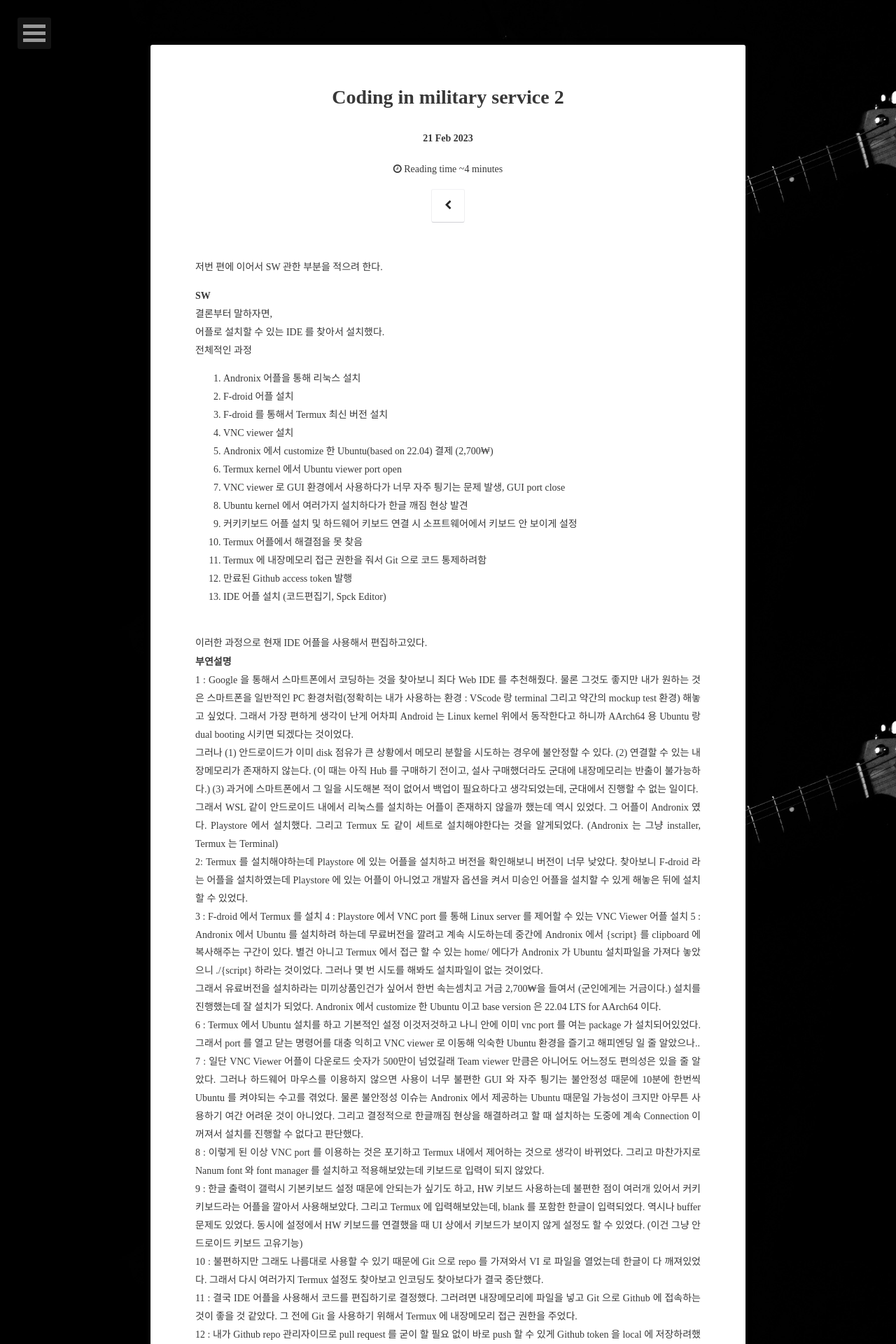
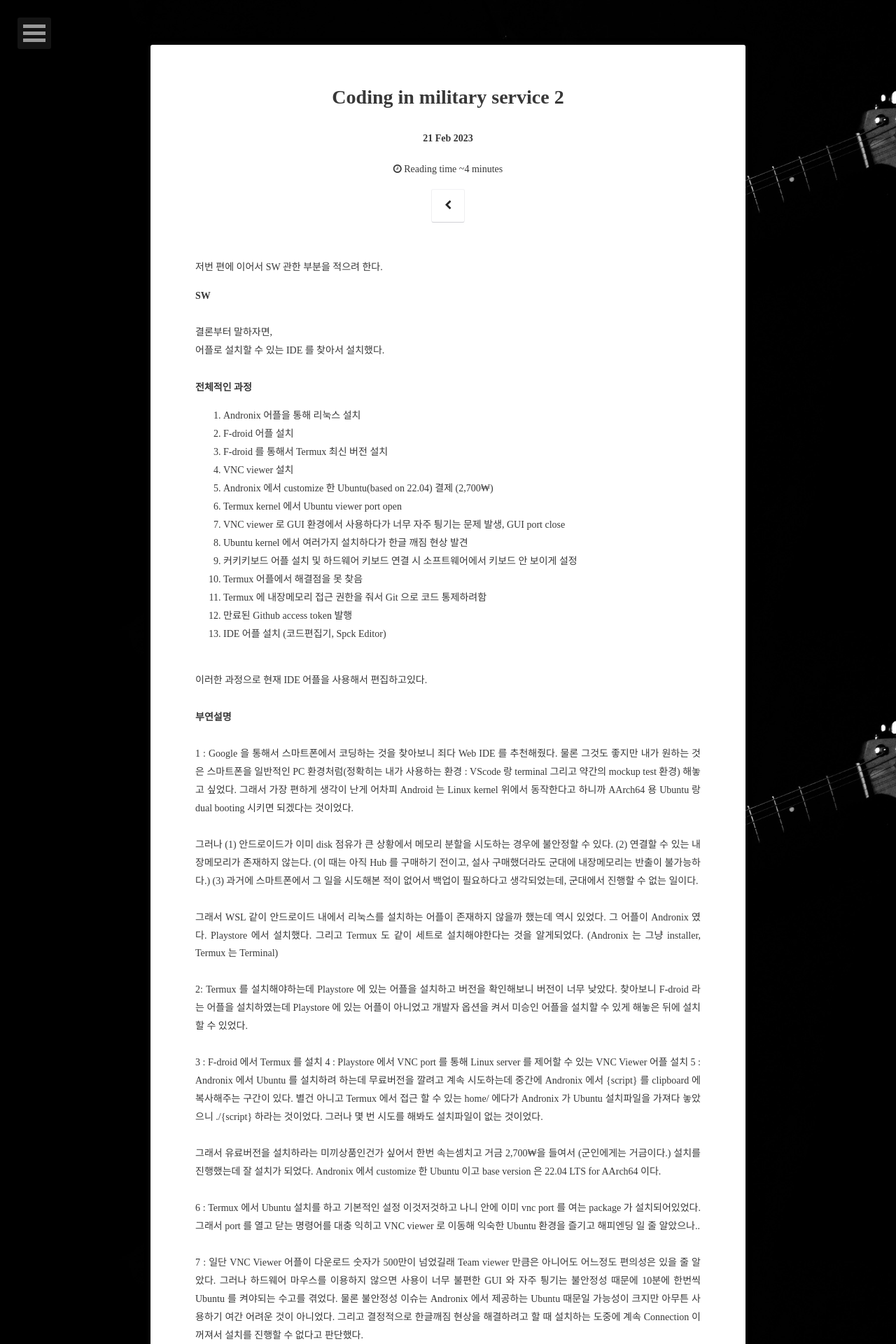
Before and after one commit to siloFoX/siloFoX.github.io, a Jekyll site: the page built from _posts/2023-02-21-coding-in-military-service-2.md, in a window 1280 px wide. Shown: the top 1920 px of the page at 70% size. Built offline with Jekyll 4.4.1, drawn with Linux system fonts in a browser that asks for light colours; comment, search, counter and statistics services are not loaded.

```diff
--- a/_posts/2023-02-21-coding-in-military-service-2.md
+++ b/_posts/2023-02-21-coding-in-military-service-2.md
@@ -30,10 +30,10 @@ comments: true
 저번 편에 이어서 SW 관한 부분을 적으려 한다.<br>
 
 <b>SW</b>
-<br>
+<br><br>
 결론부터 말하자면,<br>
-어플로 설치할 수 있는 IDE 를 찾아서 설치했다.<br>
-전체적인 과정<br>
+어플로 설치할 수 있는 IDE 를 찾아서 설치했다.<br><br>
+<b>전체적인 과정</b><br>
 1. Andronix 어플을 통해 리눅스 설치
 2. F-droid 어플 설치
 3. F-droid 를 통해서 Termux 최신 버전 설치
@@ -50,25 +50,25 @@ comments: true
 
 <br>
 이러한 과정으로 현재 IDE 어플을 사용해서 편집하고있다.
-<br>
+<br><br>
 <b>부연설명</b>
-<br>
-1 : Google 을 통해서 스마트폰에서 코딩하는 것을 찾아보니 죄다 Web IDE 를 추천해줬다. 물론 그것도 좋지만 내가 원하는 것은 스마트폰을 일반적인 PC 환경처럼(정확히는 내가 사용하는 환경 : VScode 랑 terminal 그리고 약간의 mockup test 환경) 해놓고 싶었다. 그래서 가장 편하게 생각이 난게 어차피 Android 는 Linux kernel 위에서 동작한다고 하니까 AArch64 용 Ubuntu 랑 dual booting 시키면 되겠다는 것이었다. <br>
-그러나 (1) 안드로이드가 이미 disk 점유가 큰 상황에서 메모리 분할을 시도하는 경우에 불안정할 수 있다. (2) 연결할 수 있는 내장메모리가 존재하지 않는다. (이 때는 아직 Hub 를 구매하기 전이고, 설사 구매했더라도 군대에 내장메모리는 반출이 불가능하다.) (3) 과거에 스마트폰에서 그 일을 시도해본 적이 없어서 백업이 필요하다고 생각되었는데, 군대에서 진행할 수 없는 일이다. <br>
+<br><br>
+1 : Google 을 통해서 스마트폰에서 코딩하는 것을 찾아보니 죄다 Web IDE 를 추천해줬다. 물론 그것도 좋지만 내가 원하는 것은 스마트폰을 일반적인 PC 환경처럼(정확히는 내가 사용하는 환경 : VScode 랑 terminal 그리고 약간의 mockup test 환경) 해놓고 싶었다. 그래서 가장 편하게 생각이 난게 어차피 Android 는 Linux kernel 위에서 동작한다고 하니까 AArch64 용 Ubuntu 랑 dual booting 시키면 되겠다는 것이었다. <br><br>
+그러나 (1) 안드로이드가 이미 disk 점유가 큰 상황에서 메모리 분할을 시도하는 경우에 불안정할 수 있다. (2) 연결할 수 있는 내장메모리가 존재하지 않는다. (이 때는 아직 Hub 를 구매하기 전이고, 설사 구매했더라도 군대에 내장메모리는 반출이 불가능하다.) (3) 과거에 스마트폰에서 그 일을 시도해본 적이 없어서 백업이 필요하다고 생각되었는데, 군대에서 진행할 수 없는 일이다. <br><br>
 그래서 WSL 같이 안드로이드 내에서 리눅스를 설치하는 어플이 존재하지 않을까 했는데 역시 있었다. 그 어플이 Andronix 였다. Playstore 에서 설치했다. 그리고 Termux 도 같이 세트로 설치해야한다는 것을 알게되었다.
-(Andronix 는 그냥 installer, Termux 는 Terminal) <br>
-2: Termux 를 설치해야하는데 Playstore 에 있는 어플을 설치하고 버전을 확인해보니 버전이 너무 낮았다. 찾아보니 F-droid 라는 어플을 설치하였는데 Playstore 에 있는 어플이 아니었고 개발자 옵션을 켜서 미승인 어플을 설치할 수 있게 해놓은 뒤에 설치할 수 있었다. <br>
+(Andronix 는 그냥 installer, Termux 는 Terminal) <br><br>
+2: Termux 를 설치해야하는데 Playstore 에 있는 어플을 설치하고 버전을 확인해보니 버전이 너무 낮았다. 찾아보니 F-droid 라는 어플을 설치하였는데 Playstore 에 있는 어플이 아니었고 개발자 옵션을 켜서 미승인 어플을 설치할 수 있게 해놓은 뒤에 설치할 수 있었다. <br><br>
 3 : F-droid 에서 Termux 를 설치
 4 : Playstore 에서 VNC port 를 통해 Linux server 를 제어할 수 있는 VNC Viewer 어플 설치
-5 : Andronix 에서 Ubuntu 를 설치하려 하는데 무료버전을 깔려고 계속 시도하는데 중간에 Andronix 에서 {script} 를 clipboard 에 복사해주는 구간이 있다. 별건 아니고 Termux 에서 접근 할 수 있는 home/ 에다가 Andronix 가 Ubuntu 설치파일을 가져다 놓았으니 ./{script} 하라는 것이었다. 그러나 몇 번 시도를 해봐도 설치파일이 없는 것이었다. <br>
-그래서 유료버전을 설치하라는 미끼상품인건가 싶어서 한번 속는셈치고 거금 2,700₩을 들여서 (군인에게는 거금이다.) 설치를 진행했는데 잘 설치가 되었다. Andronix 에서 customize 한 Ubuntu 이고 base version 은 22.04 LTS for AArch64 이다.<br>
-6 : Termux 에서 Ubuntu 설치를 하고 기본적인 설정 이것저것하고 나니 안에 이미 vnc port 를 여는 package 가 설치되어있었다. 그래서 port 를 열고 닫는 명령어를 대충 익히고 VNC viewer 로 이동해 익숙한 Ubuntu 환경을 즐기고 해피엔딩 일 줄 알았으나.. <br>
-7 : 일단 VNC Viewer 어플이 다운로드 숫자가 500만이 넘었길래 Team viewer 만큼은 아니어도 어느정도 편의성은 있을 줄 알았다. 그러나 하드웨어 마우스를 이용하지 않으면 사용이 너무 불편한 GUI 와 자주 틩기는 불안정성 때문에 10분에 한번씩 Ubuntu 를 켜야되는 수고를 겪었다. 물론 불안정성 이슈는 Andronix 에서 제공하는 Ubuntu 때문일 가능성이 크지만 아무튼 사용하기 여간 어려운 것이 아니었다. 그리고 결정적으로 한글깨짐 현상을 해결하려고 할 때 설치하는 도중에 계속 Connection 이 꺼져서 설치를 진행할 수 없다고 판단했다. <br>
-8 : 이렇게 된 이상 VNC port 를 이용하는 것은 포기하고 Termux 내에서 제어하는 것으로 생각이 바뀌었다. 그리고 마찬가지로 Nanum font 와 font manager 를 설치하고 적용해보았는데 키보드로 입력이 되지 않았다. <br>
-9 : 한글 출력이 갤럭시 기본키보드 설정 때문에 안되는가 싶기도 하고, HW 키보드 사용하는데 불편한 점이 여러개 있어서 커키키보드라는 어플을 깔아서 사용해보았다. 그리고 Termux 에 입력해보았는데, blank 를 포함한 한글이 입력되었다. 역시나 buffer 문제도 있었다. 동시에 설정에서 HW 키보드를 연결했을 때 UI 상에서 키보드가 보이지 않게 설정도 할 수 있었다. (이건 그냥 안드로이드 키보드 고유기능) <br>
-10 : 불편하지만 그래도 나름대로 사용할 수 있기 때문에 Git 으로 repo 를 가져와서 VI 로 파일을 열었는데 한글이 다 깨져있었다. 그래서 다시 여러가지 Termux 설정도 찾아보고 인코딩도 찾아보다가 결국 중단했다. <br>
-11 : 결국 IDE 어플을 사용해서 코드를 편집하기로 결정했다. 그러려면 내장메모리에 파일을 넣고 Git 으로 Github 에 접속하는 것이 좋을 것 같았다. 그 전에 Git 을 사용하기 위해서 Termux 에 내장메모리 접근 권한을 주었다. <br>
-12 : 내가 Github repo 관리자이므로 pull request 를 굳이 할 필요 없이 바로 push 할 수 있게 Github token 을 local 에 저장하려했는데 예전 token 이 만료된 모양인지 접속이 되지 않아서 다시 발행했다. <br>
+5 : Andronix 에서 Ubuntu 를 설치하려 하는데 무료버전을 깔려고 계속 시도하는데 중간에 Andronix 에서 {script} 를 clipboard 에 복사해주는 구간이 있다. 별건 아니고 Termux 에서 접근 할 수 있는 home/ 에다가 Andronix 가 Ubuntu 설치파일을 가져다 놓았으니 ./{script} 하라는 것이었다. 그러나 몇 번 시도를 해봐도 설치파일이 없는 것이었다. <br><br>
+그래서 유료버전을 설치하라는 미끼상품인건가 싶어서 한번 속는셈치고 거금 2,700₩을 들여서 (군인에게는 거금이다.) 설치를 진행했는데 잘 설치가 되었다. Andronix 에서 customize 한 Ubuntu 이고 base version 은 22.04 LTS for AArch64 이다.<br><br>
+6 : Termux 에서 Ubuntu 설치를 하고 기본적인 설정 이것저것하고 나니 안에 이미 vnc port 를 여는 package 가 설치되어있었다. 그래서 port 를 열고 닫는 명령어를 대충 익히고 VNC viewer 로 이동해 익숙한 Ubuntu 환경을 즐기고 해피엔딩 일 줄 알았으나.. <br><br>
+7 : 일단 VNC Viewer 어플이 다운로드 숫자가 500만이 넘었길래 Team viewer 만큼은 아니어도 어느정도 편의성은 있을 줄 알았다. 그러나 하드웨어 마우스를 이용하지 않으면 사용이 너무 불편한 GUI 와 자주 틩기는 불안정성 때문에 10분에 한번씩 Ubuntu 를 켜야되는 수고를 겪었다. 물론 불안정성 이슈는 Andronix 에서 제공하는 Ubuntu 때문일 가능성이 크지만 아무튼 사용하기 여간 어려운 것이 아니었다. 그리고 결정적으로 한글깨짐 현상을 해결하려고 할 때 설치하는 도중에 계속 Connection 이 꺼져서 설치를 진행할 수 없다고 판단했다. <br><br>
+8 : 이렇게 된 이상 VNC port 를 이용하는 것은 포기하고 Termux 내에서 제어하는 것으로 생각이 바뀌었다. 그리고 마찬가지로 Nanum font 와 font manager 를 설치하고 적용해보았는데 키보드로 입력이 되지 않았다. <br><br>
+9 : 한글 출력이 갤럭시 기본키보드 설정 때문에 안되는가 싶기도 하고, HW 키보드 사용하는데 불편한 점이 여러개 있어서 커키키보드라는 어플을 깔아서 사용해보았다. 그리고 Termux 에 입력해보았는데, blank 를 포함한 한글이 입력되었다. 역시나 buffer 문제도 있었다. 동시에 설정에서 HW 키보드를 연결했을 때 UI 상에서 키보드가 보이지 않게 설정도 할 수 있었다. (이건 그냥 안드로이드 키보드 고유기능) <br><br>
+10 : 불편하지만 그래도 나름대로 사용할 수 있기 때문에 Git 으로 repo 를 가져와서 VI 로 파일을 열었는데 한글이 다 깨져있었다. 그래서 다시 여러가지 Termux 설정도 찾아보고 인코딩도 찾아보다가 결국 중단했다. <br><br>
+11 : 결국 IDE 어플을 사용해서 코드를 편집하기로 결정했다. 그러려면 내장메모리에 파일을 넣고 Git 으로 Github 에 접속하는 것이 좋을 것 같았다. 그 전에 Git 을 사용하기 위해서 Termux 에 내장메모리 접근 권한을 주었다. <br><br>
+12 : 내가 Github repo 관리자이므로 pull request 를 굳이 할 필요 없이 바로 push 할 수 있게 Github token 을 local 에 저장하려했는데 예전 token 이 만료된 모양인지 접속이 되지 않아서 다시 발행했다. <br><br>
 13 : 마지막으로 code 수정을 할 수 있는 IDE 를 설치하려하는데 두가지 중 하나로 좁혀졌다. <br> (1) '코드편집기' 라는 어플이다. 이 어플은 내장메모리 접근해서 파일을 불러올 수 있다. 그리고 가로로 사용할 수 있다. 문제는 가끔 광고가 뜨는데 이 광고를 제거하려면 4,900￦ 이 든다. <br> (2) 'Spck Editor' 라는 어플이다. 이 어플은 내장메모리는 접근하지 않는 것 같다. 따로 분리된 어플 내에 메모리로 관리하는 것 같다. 대신 Github repo 에서 바로 clone 해올 수 있고 VScode 와 비슷한 UI 와 기능을 제공한다. 상당히 비슷하다. 몇가지 소개하자면 파일구조 볼 수 있는 것, 검색기능, branch 관리, push 저장소 auth 제공, 비슷한 theme 제공, 자동저장 등이 있는데 Node.js 에 특화되어있는 점도 있다. Node 는 따로 테스트 해보진 않았지만 tutorial 이 JS를 실행시켜보는 것이었다. (다만 Node.js Terminal 은 Basic-무료 요금제에서 1시간만 가능하다고 써있다.) 단점은 가로모드를 지원하지 않고 (display ratio 호환성 문제인 듯) shortcuts 를 임의로 바꿀 수 없다는 것이다. <br><br>
 
 그렇게 해서 최종적으로 Spck Editor 에서 이 post 도 작성하고 있다. 생각보다 제약사항이 많은 것 같았다. 정보처리기사 공부도 하고 만들고 싶은 것이 생기면 이것저것 만들어볼 예정이다. 지금 생각으로는 청소표를 알아서 짜주는 프로그램 정도 생각 중이다.
```
